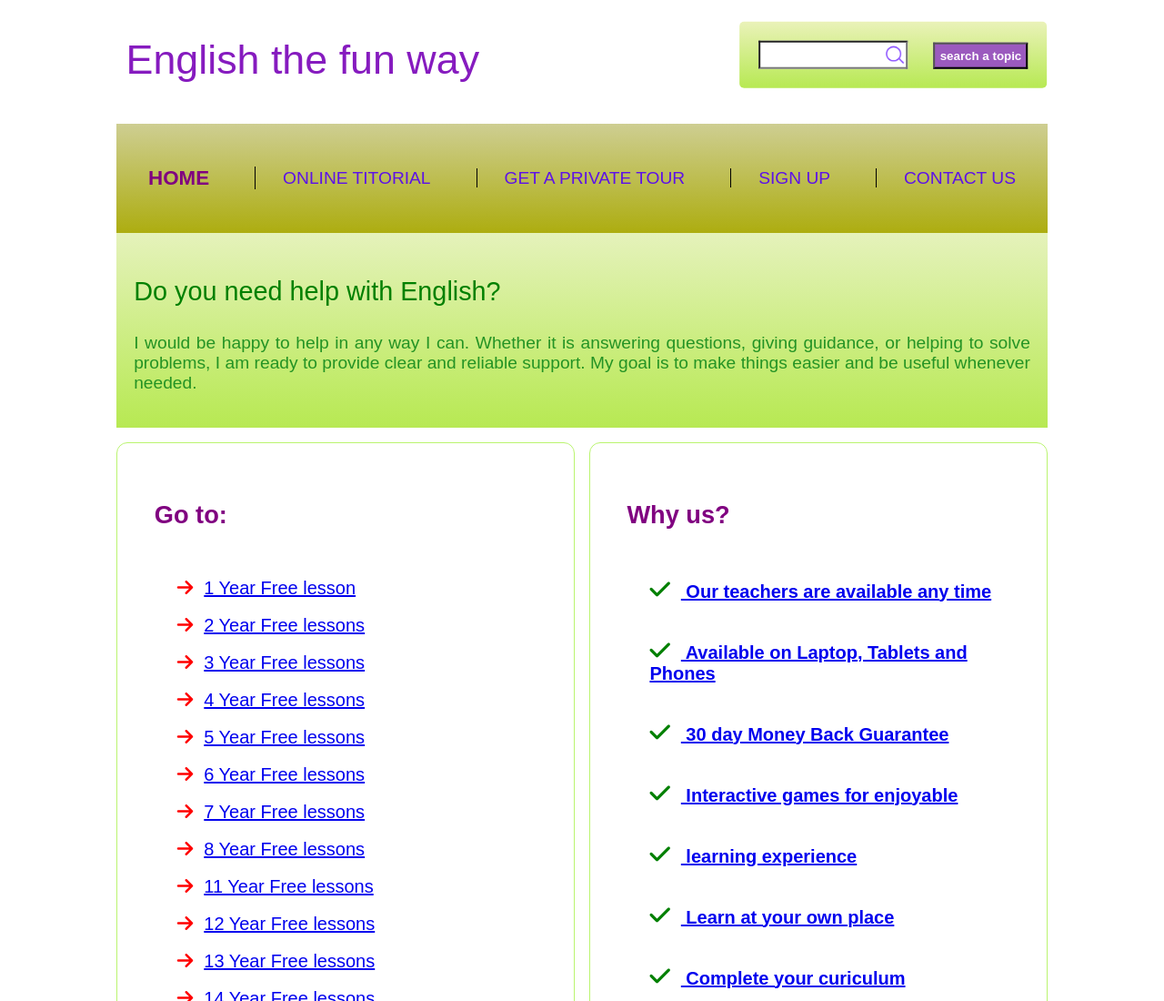
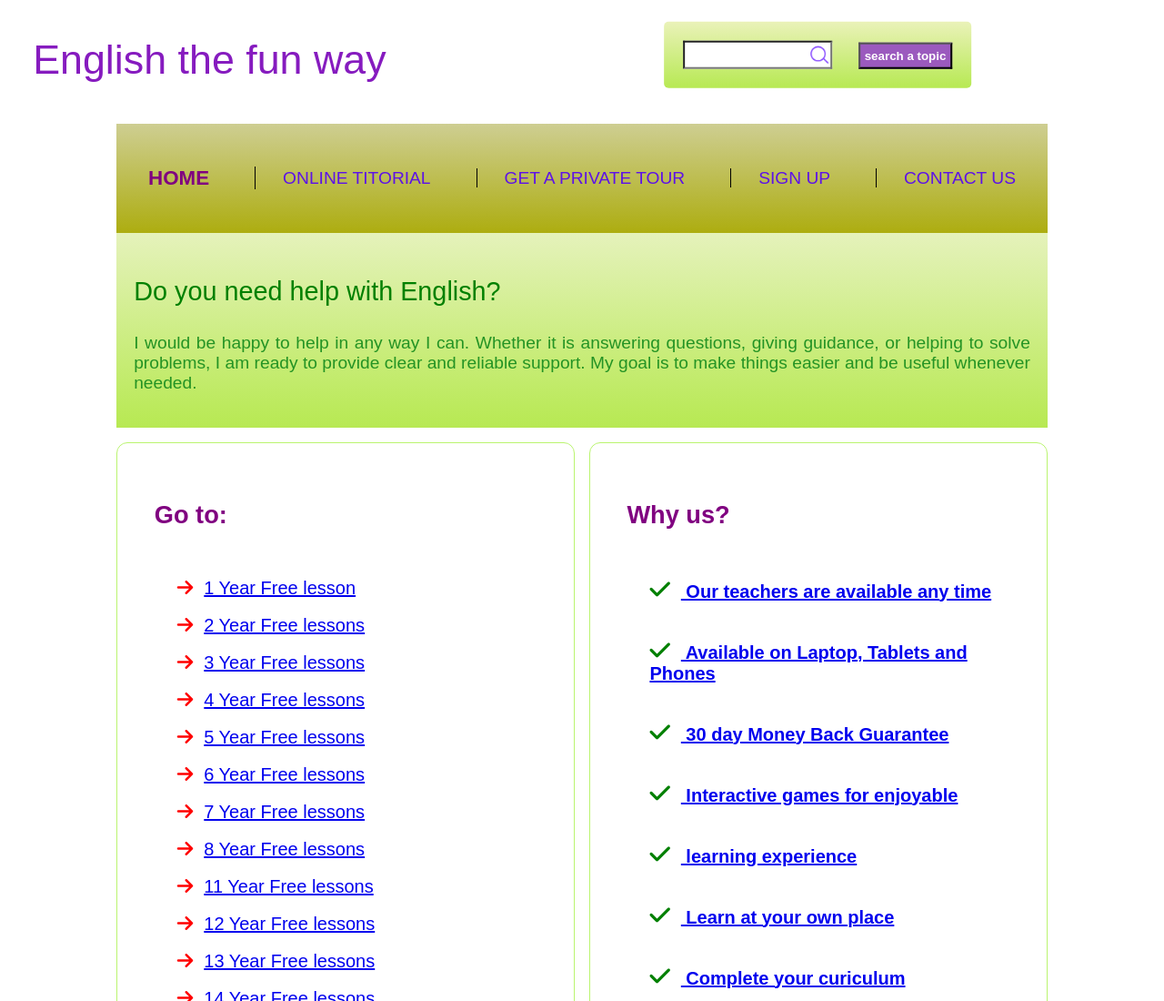
Before and after one commit to BadrAlioui/css-html, a plain HTML site: page index.html in a window 1280 px wide. Shown: the top 1100 px of the page at 91% size. Drawn offline with Linux system fonts and the light colour scheme.

Commit message:
Added media query for larger screen

```diff
--- a/src/style.css
+++ b/src/style.css
@@ -212,3 +212,20 @@ h1 a {
 .footer p {
     padding: 25px;
 }
+
+@media (min-width: 700px) {
+    #container #searchBox {
+        position: relative;
+        top: 50%;
+        right: -8.3%;
+        transform: translate(-50%, -50%);
+        border-radius: 5px;
+    }
+
+    #container #brand {
+        position: relative;
+        top: 55%;
+        left: 10%;
+        transform: translate(-50%, -50%);
+    }
+}
```
